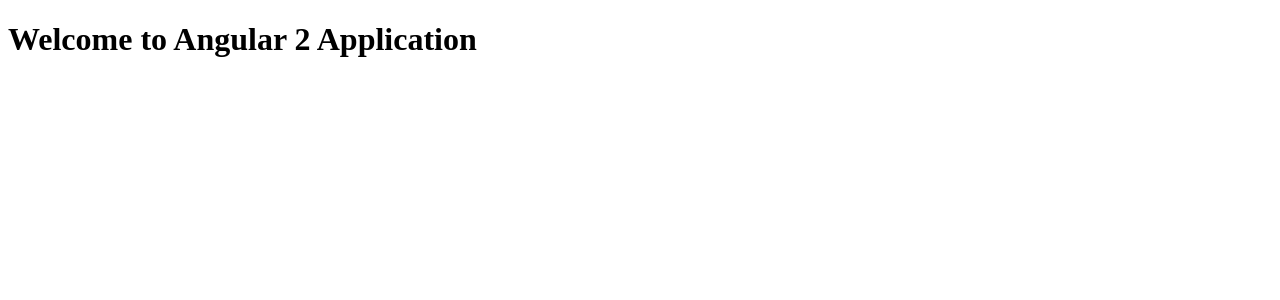
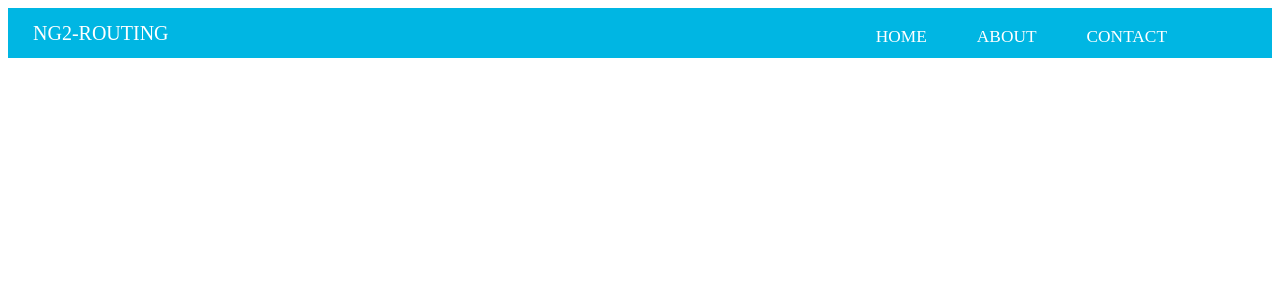
Before and after one commit to adityaanup/ng2-routing, an Angular app: page / in a window 1280 px wide. Shown: the top 300 px of the page. Built offline with nearby package versions, Linux system fonts and the light colour scheme.

Commit message:
navigation created

```diff
--- a/src/app/app.module.ts
+++ b/src/app/app.module.ts
@@ -4,10 +4,12 @@ import { FormsModule } from '@angular/forms';
 import { HttpModule } from '@angular/http';
 
 import { ApplicationComponent } from './components/application/app.component';
+import { NavigationComponent } from './components/navigation/navigation.component';
 
 @NgModule({
   declarations: [
-    ApplicationComponent
+    ApplicationComponent,
+    NavigationComponent
   ],
   imports: [
     BrowserModule,
--- a/src/app/components/application/app.component.html
+++ b/src/app/components/application/app.component.html
@@ -1,3 +1,3 @@
-<h1>
-  {{title}}
-</h1>
+<header>
+    <app-navigation></app-navigation>
+</header>
--- a/src/app/components/navigation/navigation.component.css
+++ b/src/app/components/navigation/navigation.component.css
@@ -0,0 +1,45 @@
+.navbar {
+    height: 50px;
+    line-height: 50px;
+    background: #00b6e3;
+    text-decoration: none;
+}
+
+.navbar-header {
+    float: left;
+}
+
+.navbar-header a {
+    text-decoration: none;
+    text-transform: uppercase;
+    color: #fff;
+    font-size: 15pt;
+    margin-left: 25px;
+}
+
+.navbar-menu {
+    float: right;
+    margin-right: 80px;
+}
+
+.navbar-menu ul {
+    list-style-type: none;
+    height: inherit;
+    line-height: 25px;
+}
+
+.navbar-menu ul > li {
+    display: inline-block;
+}
+
+.navbar-menu ul > li > a {
+    text-decoration: none;
+    text-transform: uppercase;
+    font-size: 13pt;
+    color: #fff;
+    padding:0 25px;
+}
+
+.navbar-menu ul > li > a:hover {
+    color: #383838;
+}
--- a/src/app/components/navigation/navigation.component.html
+++ b/src/app/components/navigation/navigation.component.html
@@ -0,0 +1,12 @@
+<nav class="navbar">
+    <div class="navbar-header">
+        <a href="#">Ng2-Routing</a>
+    </div>
+    <div class="navbar-menu">
+        <ul>
+            <li><a href="#">home</a></li>
+           <li><a href="#">about</a></li>
+            <li><a href="#">contact</a></li>
+        </ul>
+    </div>
+</nav>
--- a/src/app/components/navigation/navigation.component.ts
+++ b/src/app/components/navigation/navigation.component.ts
@@ -0,0 +1,12 @@
+import { Component, OnInit } from '@angular/core';
+
+@Component({
+    selector: 'app-navigation',
+    templateUrl: './navigation.component.html',
+    styleUrls: ['./navigation.component.css']
+})
+export class NavigationComponent implements OnInit {
+    constructor() { }
+
+    ngOnInit() { }
+}
--- a/src/app/index.ts
+++ b/src/app/index.ts
@@ -1,2 +1,3 @@
 export * from './components/application/app.component';
+export * from './components/navigation/navigation.component';
 export * from './app.module';
```
Also changed, not shown: src/app/components/navigation/test.component.css (added, +29 -0 lines).
